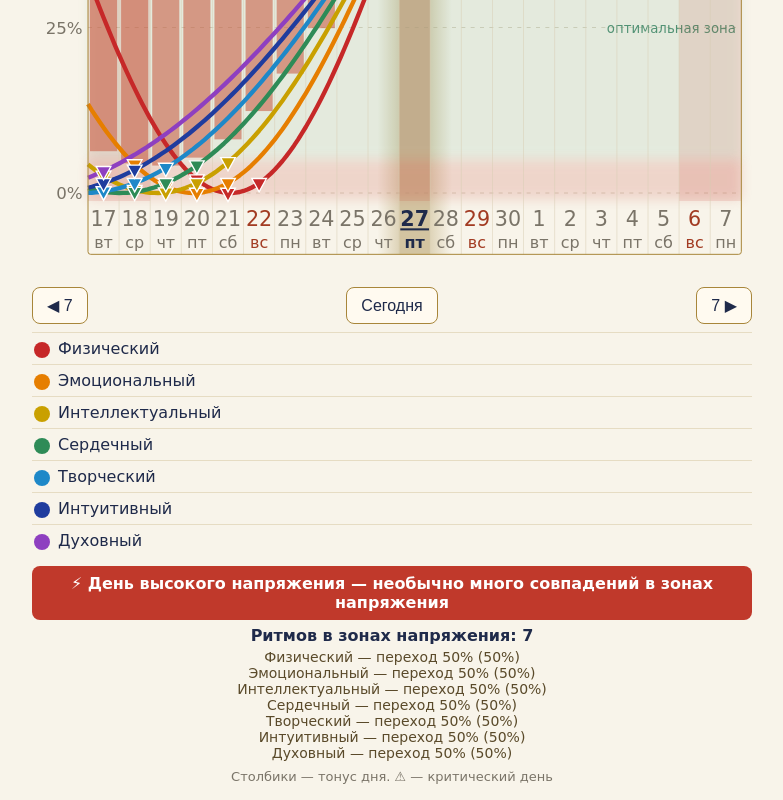
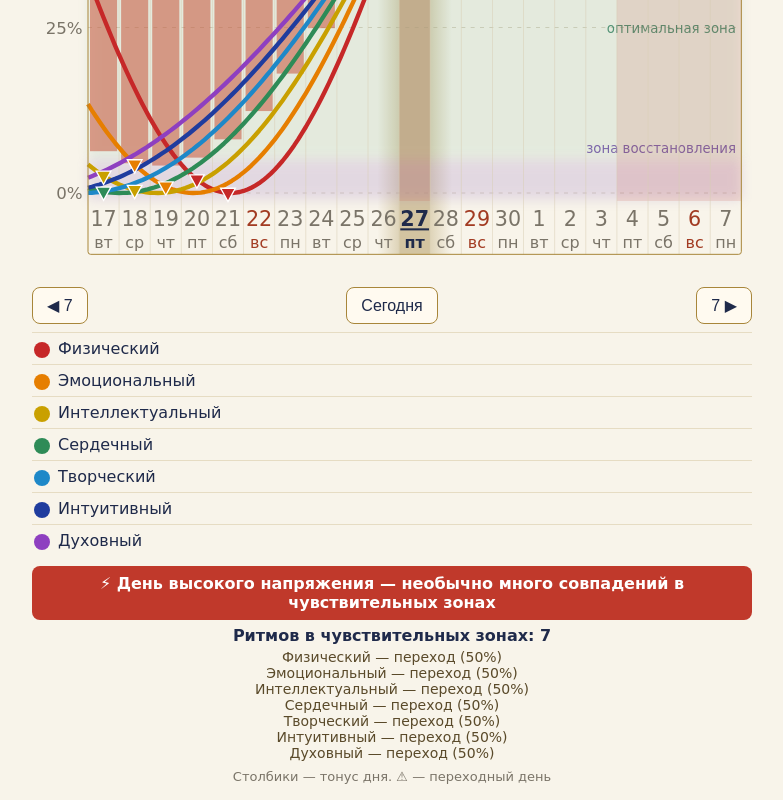
Before and after one commit to Art9/soulmyst, a plain HTML site: page index.html in a window 1280 px wide. Shown: the part 626-1426 px from the top of the page, without its empty margins (248-1031 px from the left). Drawn offline with Linux system fonts and the light colour scheme.

Commit message:
Peak/transition/recovery zones; count only approach to extremes

```diff
--- a/index.html
+++ b/index.html
@@ -34,16 +34,16 @@ svg{width:100%;height:auto;display:block;touch-action:none}
 const P=[23.6884,28.426125,33.163812,37.901499,42.6392,47.3769,52.1146];
 const COL=['#c62828','#e67e00','#c9a000','#2e8b57','#1e88c8','#1f3c9e','#8e3fc0'];
 const MCOL=['#c62828','#1e88c8','#2e8b57','#8e3fc0','#e67e00','#1f3c9e','#c9a000','#d81b60','#00897b','#6d4c41','#5e35b1','#7cb342'];
-const T={ru:{h:'Ежедневная активность чакр',hg:'Биоритмы круга',hint:'Ведите пальцем по графику, чтобы выбрать день',today:'Сегодня',note:'Столбики — тонус дня. ⚠ — критический день',all:'Общий',every:'Все ритмы',zone:'зона напряжения',okz:'оптимальная зона',sup:'⚡ День высокого напряжения — необычно много совпадений в зонах напряжения',cnt1:n=>`Ритмов в зонах напряжения: ${n}`,cntG:n=>`Совпадений напряжения между участниками: ${n}`,zn:{hi:'пик',lo:'дно',mid:'переход 50%'},cross:(n,m)=>`Пересечений линий разных людей в этот день: ${n}`+(m?` · из них одноимённых (одна чакра): ${m}`:''),spread:'Разница между участниками',ncrit:n=>'критических ритмов: '+n,
+const T={ru:{h:'Ежедневная активность чакр',hg:'Биоритмы круга',hint:'Ведите пальцем по графику, чтобы выбрать день',today:'Сегодня',note:'Столбики — тонус дня. ⚠ — переходный день',all:'Общий',every:'Все ритмы',zP:'зона пика',zT:'зона перехода',zR:'зона восстановления',okz:'оптимальная зона',sup:'⚡ День высокого напряжения — необычно много совпадений в чувствительных зонах',cnt1:n=>`Ритмов в чувствительных зонах: ${n}`,cntG:n=>`Совпадений в чувствительных зонах между участниками: ${n}`,zn:{hi:'подход к пику',lo:'спуск в зону восстановления',mid:'переход'},cross:(n,m)=>`Пересечений линий разных людей в этот день: ${n}`+(m?` · из них одноимённых (одна чакра): ${m}`:''),spread:'Разница между участниками',ncrit:n=>'критических ритмов: '+n,
  n:[['Физический','Муладхара'],['Эмоциональный','Свадхистана'],['Интеллектуальный','Манипура'],['Сердечный','Анахата'],['Творческий','Вишуддха'],['Интуитивный','Аджна'],['Духовный','Сахасрара']],
  wd:['вс','пн','вт','ср','чт','пт','сб'],mon:['января','февраля','марта','апреля','мая','июня','июля','августа','сентября','октября','ноября','декабря'],fd:(d,m,y)=>d+' '+m+' '+y},
-en:{h:'Daily chakra activity',hg:'Circle biorhythms',hint:'Slide your finger across the chart to choose a day',today:'Today',note:'Bars — tone of the day. ⚠ — critical day',all:'Overall',every:'All rhythms',zone:'tension zone',okz:'optimal zone',sup:'⚡ High-tension day — unusually many coincidences in tension zones',cnt1:n=>`Rhythms in tension zones: ${n}`,cntG:n=>`Tension coincidences between members: ${n}`,zn:{hi:'peak',lo:'trough',mid:'50% crossing'},cross:(n,m)=>`Crossings between different people’s lines this day: ${n}`+(m?` · same chakra: ${m}`:''),spread:'Difference between members',ncrit:n=>'critical rhythms: '+n,
+en:{h:'Daily chakra activity',hg:'Circle biorhythms',hint:'Slide your finger across the chart to choose a day',today:'Today',note:'Bars — tone of the day. ⚠ — transition day',all:'Overall',every:'All rhythms',zP:'peak zone',zT:'transition zone',zR:'recovery zone',okz:'optimal zone',sup:'⚡ High-tension day — unusually many coincidences in sensitive zones',cnt1:n=>`Rhythms in sensitive zones: ${n}`,cntG:n=>`Sensitive-zone coincidences between members: ${n}`,zn:{hi:'approaching the peak',lo:'descending into recovery',mid:'transition'},cross:(n,m)=>`Crossings between different people’s lines this day: ${n}`+(m?` · same chakra: ${m}`:''),spread:'Difference between members',ncrit:n=>'critical rhythms: '+n,
  n:[['Physical','Muladhara'],['Emotional','Svadhisthana'],['Intellectual','Manipura'],['Heart','Anahata'],['Creative','Vishuddha'],['Intuitive','Ajna'],['Spiritual','Sahasrara']],
  wd:['Su','Mo','Tu','We','Th','Fr','Sa'],mon:['January','February','March','April','May','June','July','August','September','October','November','December'],fd:(d,m,y)=>m+' '+d+', '+y},
-es:{h:'Actividad diaria de los chakras',hg:'Biorritmos del círculo',hint:'Desliza el dedo por el gráfico para elegir un día',today:'Hoy',note:'Barras — tono del día. ⚠ — día crítico',every:'Todos',zone:'zona de tensión',okz:'zona óptima',sup:'⚡ Día de alta tensión — coincidencias inusualmente numerosas en zonas de tensión',cnt1:n=>`Ritmos en zonas de tensión: ${n}`,cntG:n=>`Coincidencias de tensión entre miembros: ${n}`,zn:{hi:'pico',lo:'fondo',mid:'cruce del 50%'},all:'General',spread:'Diferencia entre miembros',ncrit:n=>'ritmos críticos: '+n,
+es:{h:'Actividad diaria de los chakras',hg:'Biorritmos del círculo',hint:'Desliza el dedo por el gráfico para elegir un día',today:'Hoy',note:'Barras — tono del día. ⚠ — día de transición',every:'Todos',zP:'zona de pico',zT:'zona de transición',zR:'zona de recuperación',okz:'zona óptima',sup:'⚡ Día de alta tensión — coincidencias inusualmente numerosas en zonas sensibles',cnt1:n=>`Ritmos en zonas sensibles: ${n}`,cntG:n=>`Coincidencias en zonas sensibles entre miembros: ${n}`,zn:{hi:'acercándose al pico',lo:'bajando a la recuperación',mid:'transición'},all:'General',spread:'Diferencia entre miembros',ncrit:n=>'ritmos críticos: '+n,
  n:[['Físico','Muladhara'],['Emocional','Svadhisthana'],['Intelectual','Manipura'],['Del corazón','Anahata'],['Creativo','Vishuddha'],['Intuitivo','Ajna'],['Espiritual','Sahasrara']],
  wd:['do','lu','ma','mi','ju','vi','sá'],mon:['enero','febrero','marzo','abril','mayo','junio','julio','agosto','septiembre','octubre','noviembre','diciembre'],fd:(d,m,y)=>d+' de '+m+' de '+y},
-pt:{h:'Atividade diária dos chakras',hg:'Biorritmos do círculo',hint:'Deslize o dedo pelo gráfico para escolher um dia',today:'Hoje',note:'Barras — tônus do dia. ⚠ — dia crítico',all:'Geral',every:'Todos',zone:'zona de tensão',okz:'zona ideal',sup:'⚡ Dia de alta tensão — coincidências incomumente numerosas em zonas de tensão',cnt1:n=>`Ritmos em zonas de tensão: ${n}`,cntG:n=>`Coincidências de tensão entre os membros: ${n}`,zn:{hi:'pico',lo:'fundo',mid:'cruzamento de 50%'},cross:(n,m)=>`Cruzamentos entre linhas de pessoas diferentes neste dia: ${n}`+(m?` · mesmo chakra: ${m}`:''),spread:'Diferença entre os membros',ncrit:n=>'ritmos críticos: '+n,
+pt:{h:'Atividade diária dos chakras',hg:'Biorritmos do círculo',hint:'Deslize o dedo pelo gráfico para escolher um dia',today:'Hoje',note:'Barras — tônus do dia. ⚠ — dia de transição',all:'Geral',every:'Todos',zP:'zona de pico',zT:'zona de transição',zR:'zona de recuperação',okz:'zona ideal',sup:'⚡ Dia de alta tensão — coincidências incomumente numerosas em zonas sensíveis',cnt1:n=>`Ritmos em zonas sensíveis: ${n}`,cntG:n=>`Coincidências em zonas sensíveis entre os membros: ${n}`,zn:{hi:'aproximando-se do pico',lo:'descendo à recuperação',mid:'transição'},cross:(n,m)=>`Cruzamentos entre linhas de pessoas diferentes neste dia: ${n}`+(m?` · mesmo chakra: ${m}`:''),spread:'Diferença entre os membros',ncrit:n=>'ritmos críticos: '+n,
  n:[['Físico','Muladhara'],['Emocional','Svadhisthana'],['Intelectual','Manipura'],['Do coração','Anahata'],['Criativo','Vishuddha'],['Intuitivo','Ajna'],['Espiritual','Sahasrara']],
  wd:['dom','seg','ter','qua','qui','sex','sáb'],mon:['janeiro','fevereiro','março','abril','maio','junho','julho','agosto','setembro','outubro','novembro','dezembro'],fd:(d,m,y)=>d+' de '+m+' de '+y}};
 const q=new URLSearchParams(location.hash.slice(1));
@@ -61,8 +61,8 @@ const crit=(t,p)=>{const h=p/2,r=((t%h)+h)%h;return Math.min(r,h-r)<=0.5};
 const avg7=t=>P.reduce((a,p)=>a+val(t,p),0)/P.length;
 // ---- crisis zones (same as crisis.mjs on the server) ----
 const Z={HI:95,LO:5,MID:5};
-const zoneOf=v=>v>=Z.HI?'hi':v<=Z.LO?'lo':Math.abs(v-50)<=Z.MID?'mid':null;
-const states=t=>{const o=[];P.forEach((p,k)=>{const v=(val(t,p)+1)*50,z=zoneOf(v);if(z)o.push({k,v:Math.round(v),z})});return o};
+const zoneOf=(v,up)=>v>=Z.HI?(up?'hi':null):v<=Z.LO?(up?null:'lo'):Math.abs(v-50)<=Z.MID?'mid':null;   // after the peak/trough is passed the day no longer counts
+const states=t=>{const o=[];P.forEach((p,k)=>{const v=(val(t,p)+1)*50,z=zoneOf(v,Math.cos(2*Math.PI*t/p)>0);if(z)o.push({k,v:Math.round(v),z})});return o};
 function score(ts){const S=ts.map(states);if(ts.length===1)return S[0].length;let s=0;for(let a=0;a<S.length;a++)for(let b=a+1;b<S.length;b++){s+=S[a].length*S[b].length;s+=S[a].filter(x=>S[b].some(y=>y.k===x.k)).length;}return s;}
 let TH=null;function thr(ts){if(TH!=null)return TH;const arr=[];for(let d=-365;d<=365;d++)arr.push(score(ts.map(t=>t+d)));arr.sort((a,b)=>a-b);TH=Math.max(arr[Math.floor(arr.length*.95)],ts.length===1?3:2);return TH;}
 
@@ -108,9 +108,10 @@ function draw(){
     const band=(v1,v2)=>`<rect x="${L}" y="${y(v1)}" width="${R-L}" height="${y(v2)-y(v1)}" fill="#c0392b" opacity=".16" filter="url(#bl)"/>`;
     const ok=(v1,v2)=>`<rect x="${L}" y="${y(v1)}" width="${R-L}" height="${y(v2)-y(v1)}" fill="#3a9d78" opacity=".10" filter="url(#bl)"/>`;
     const hi=Z.HI/50-1,lo=Z.LO/50-1,md=Z.MID/50;
-    s+=ok(hi,md)+ok(-md,lo)+band(1.02,hi)+band(lo,-1.02)+band(md,-md);
+    const bandC=(v1,v2,c,o)=>`<rect x="${L}" y="${y(v1)}" width="${R-L}" height="${y(v2)-y(v1)}" fill="${c}" opacity="${o}" filter="url(#bl)"/>`;
+    s+=ok(hi,md)+ok(-md,lo)+bandC(1.02,hi,'#d4a017',.22)+bandC(lo,-1.02,'#8e6cc0',.2)+bandC(md,-md,'#c0392b',.15);
+    s+=`<text x="${R-8}" y="${y(hi)+24}" font-size="20" fill="#9a7400" opacity=".85" text-anchor="end">${X.zP}</text><text x="${R-8}" y="${y(-md)+22}" font-size="20" fill="#a23b22" opacity=".8" text-anchor="end">${X.zT}</text><text x="${R-8}" y="${y(lo)-10}" font-size="20" fill="#6a4fa0" opacity=".85" text-anchor="end">${X.zR}</text>`;
     s+=`<text x="${R-8}" y="${y(0.5)+8}" font-size="20" fill="#2e7d5b" opacity=".8" text-anchor="end">${X.okz}</text><text x="${R-8}" y="${y(-0.5)+8}" font-size="20" fill="#2e7d5b" opacity=".8" text-anchor="end">${X.okz}</text>`;
-    s+=`<text x="${R-8}" y="${y(Z.HI/50-1)+24}" font-size="20" fill="#a23b22" opacity=".75" text-anchor="end">${X.zone}</text>`;
     // risk strip above the chart: number of crisis coincidences per day, red ⚡ for super-crisis days
     const th=thr(TS());
     for(let i=0;i<N;i++){const d=center-BEFORE+i,sc=dayScore(d),cx=L+(i+.5)*CW,sup=sc>=th;
@@ -130,7 +131,7 @@ function draw(){
   s+=`<line x1="${L}" y1="${MID}" x2="${R}" y2="${MID}" stroke="#a8863a" stroke-width="2"/>`;
   S.forEach(sr=>{const pts=[];for(let d=center-BEFORE-.5;d<=center-BEFORE+N-.5+1e-9;d+=.125)pts.push(x(d).toFixed(1)+','+y(sr.f(d)).toFixed(1));
     s+=`<polyline points="${pts.join(' ')}" fill="none" stroke="${sr.col}" stroke-width="${sr.dash!==undefined?4.5:6.5}" stroke-linejoin="round"${sr.dash?` stroke-dasharray="${sr.dash}"`:''}/>`;});
-  if(!(GROUP&&tab===-1)) S.forEach(sr=>{for(let d=center-BEFORE;d<center-BEFORE+N;d++){const v=(sr.f(d)+1)*50,z=zoneOf(v);if(!z)continue;const X0=x(d),Y0=y(sr.f(d));
+  if(!(GROUP&&tab===-1)) S.forEach(sr=>{for(let d=center-BEFORE;d<center-BEFORE+N;d++){const v=(sr.f(d)+1)*50,z=zoneOf(v,sr.f(d+.02)>sr.f(d));if(!z)continue;const X0=x(d),Y0=y(sr.f(d));
     s+=z==='mid'?`<path d="M${X0-9} ${Y0-9}L${X0+9} ${Y0+9}M${X0+9} ${Y0-9}L${X0-9} ${Y0+9}" stroke="${sr.col}" stroke-width="5" stroke-linecap="round"/>`
       :z==='hi'?`<path d="M${X0} ${Y0-13}L${X0+11} ${Y0+7}L${X0-11} ${Y0+7}Z" fill="${sr.col}" stroke="#fff" stroke-width="2"/>`:`<path d="M${X0} ${Y0+13}L${X0+11} ${Y0-7}L${X0-11} ${Y0-7}Z" fill="${sr.col}" stroke="#fff" stroke-width="2"/>`;}});
   if(tab!==-2) s+=labels(S);
```
